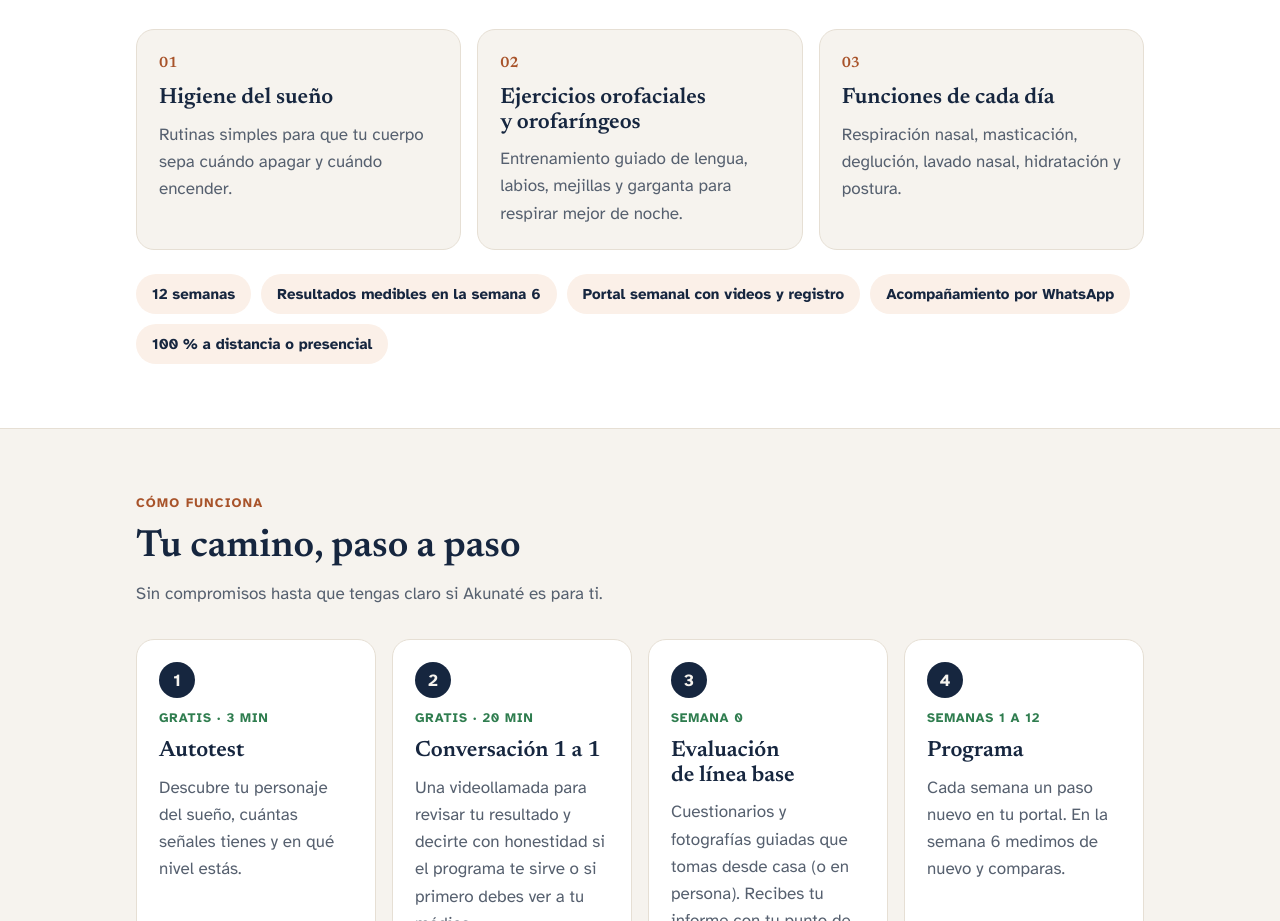
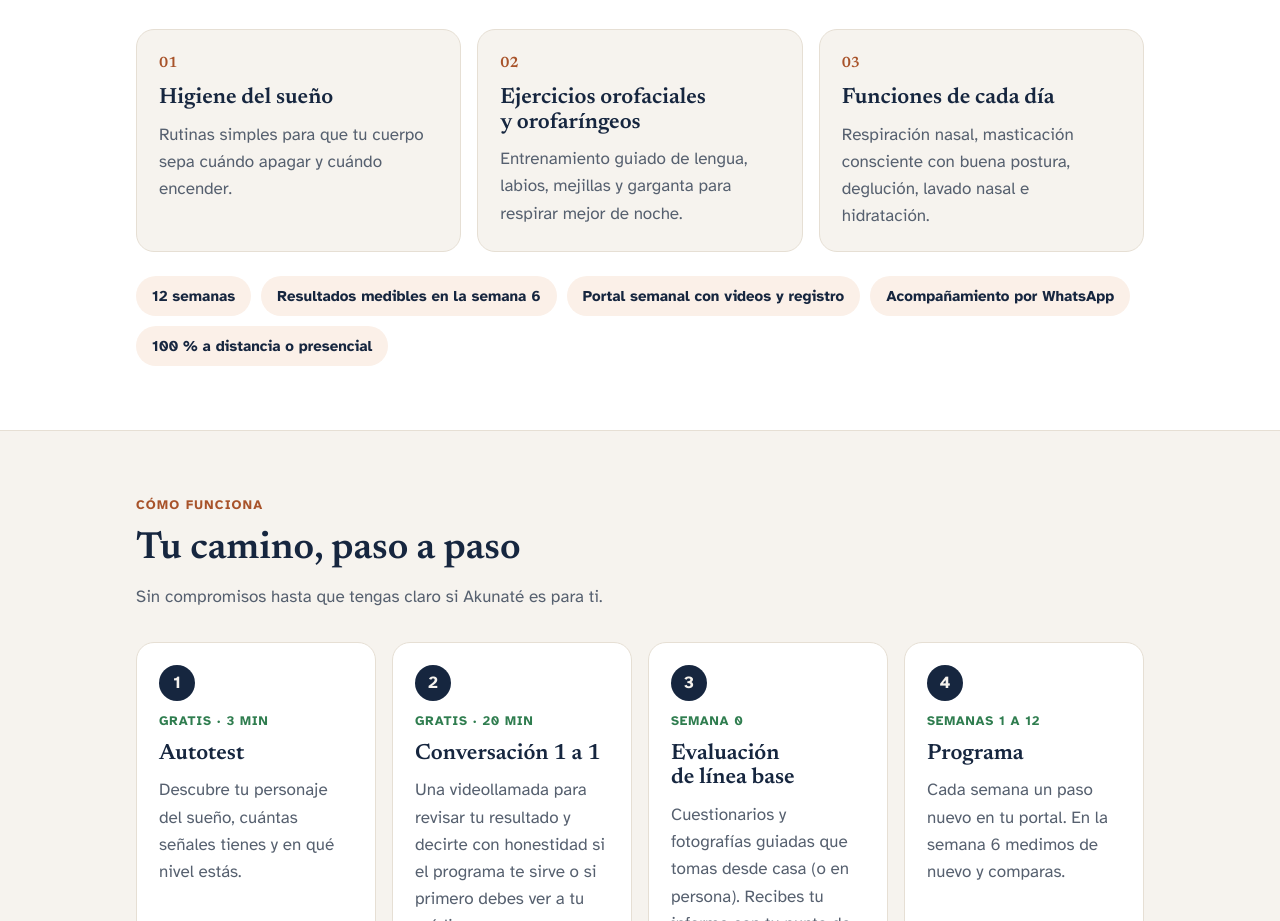
Before and after one commit to elianarivera10/akunate-portal, a plain HTML site: page inicio/index.html in a window 1280 px wide. Shown: the part 1664-2585 px from the top of the page. Drawn offline with Linux system fonts and the light colour scheme.

Commit message:
Landing: masticación consciente con buena postura
Co-Authored-By: Claude Opus 5.5 <noreply@anthropic.com>
Claude-Session: https://claude.ai/code/session_0185RMPvYvEd96hwntpCKUw6

```diff
--- a/inicio/index.html
+++ b/inicio/index.html
@@ -211,7 +211,7 @@ footer .in{display:flex;flex-wrap:wrap;gap:12px;justify-content:space-between}
     <div class="pillars">
       <div class="pill"><span class="n">01</span><h3>Higiene del sueño</h3><p class="muted">Rutinas simples para que tu cuerpo sepa cuándo apagar y cuándo encender.</p></div>
       <div class="pill"><span class="n">02</span><h3>Ejercicios orofaciales y orofaríngeos</h3><p class="muted">Entrenamiento guiado de lengua, labios, mejillas y garganta para respirar mejor de noche.</p></div>
-      <div class="pill"><span class="n">03</span><h3>Funciones de cada día</h3><p class="muted">Respiración nasal, masticación, deglución, lavado nasal, hidratación y postura.</p></div>
+      <div class="pill"><span class="n">03</span><h3>Funciones de cada día</h3><p class="muted">Respiración nasal, masticación consciente con buena postura, deglución, lavado nasal e hidratación.</p></div>
     </div>
     <div class="facts">
       <span class="fact">12 semanas</span>
```
